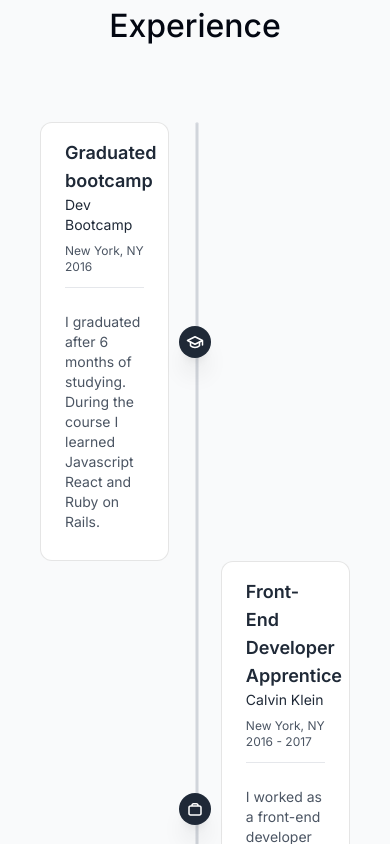
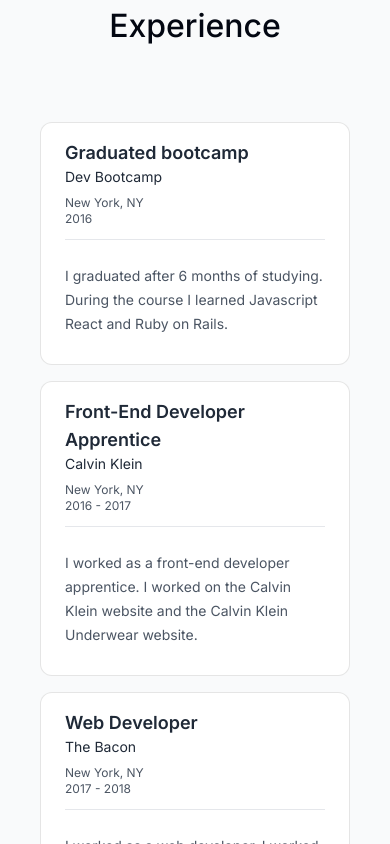
Before and after one commit to Ayaz2589/portfolio-wife, a Next.js app: page / in a window 390 px wide. Shown: the part 3840-4684 px from the top of the page. Built offline with nearby package versions, Linux system fonts and the light colour scheme.

Commit message:
make experience card mobile

```diff
--- a/components/experience/index.tsx
+++ b/components/experience/index.tsx
@@ -5,6 +5,12 @@ import { SectionHeading } from "@/components";
 import { useSectionInView } from "@/hooks";
 import { experiencesData } from "@/lib";
 import { motion } from "framer-motion";
+import {
+  BrowserView,
+  MobileView,
+  isBrowser,
+  isMobile,
+} from "react-device-detect";
 
 const fadeInAnimation = {
   initial: { opacity: 0, y: 100 },
@@ -32,7 +38,7 @@ export default function Experience() {
       <div className="container mx-auto w-full h-full">
         <div className="relative wrap overflow-hidden p-10 h-full">
           <div
-            className="border-2-2 absolute bg-gray-300 h-full border w-1 rounded-full"
+            className="hidden sm:block border-2-2 absolute bg-gray-300 h-full border w-1 rounded-full"
             style={{ left: "49.9%" }}
           ></div>
           {experiencesData.map((data, index) => (
@@ -45,7 +51,6 @@ export default function Experience() {
               viewport={{ once: true }}
               custom={index}
             >
-              <TimelineTick value={data.icon} />
               <TimelineCard value={data} />
             </motion.div>
           ))}
@@ -55,26 +60,23 @@ export default function Experience() {
   );
 }
 
-function TimelineTick({ value }: { value: any }) {
+function TimelineCard({ value }: { value: any }) {
   return (
     <>
-      <div className="order-1 w-5/12"></div>
-      <div className="z-20 flex items-center order-1 bg-gray-800 shadow-xl w-8 h-8 rounded-full">
-        <h1 className="mx-auto font-semibold text-lg text-white">{value}</h1>
+      <div className="order-1 hidden sm:block sm:w-5/12"></div>
+      <div className="z-20 items-center order-1 bg-gray-800 shadow-xl w-8 h-8 rounded-full hidden sm:flex">
+        <h1 className="mx-auto font-semibold text-lg text-white">
+          {value.icon}
+        </h1>
+      </div>
+      <div className="w-full order-1 bg-white border border-black/[0.1] rounded-xl sm:w-5/12 px-6 py-4 text-left min-h-[10rem] text-gray-600 mb-4 sm:mb-0">
+        <h3 className="text-lg text-gray-800 font-semibold">{value.title}</h3>
+        <h4 className="text-sm text-gray-800 mb-2">{value.company}</h4>
+        <p className="text-xs">{value.location}</p>
+        <p className="text-xs">{value.date}</p>
+        <hr className="my-3 h-[1px] border-t-0 bg-gray-200 opacity-100 dark:opacity-50" />
+        <p className="text-sm py-3 leading-6">{value.description}</p>
       </div>
     </>
   );
 }
-
-function TimelineCard({ value }: { value: any }) {
-  return (
-    <div className="order-1 bg-white border border-black/[0.1] rounded-xl w-5/12 px-6 py-4 text-left min-h-[10rem] text-gray-600">
-      <h3 className="text-lg text-gray-800 font-semibold">{value.title}</h3>
-      <h4 className="text-sm text-gray-800 mb-2">{value.company}</h4>
-      <p className="text-xs">{value.location}</p>
-      <p className="text-xs">{value.date}</p>
-      <hr className="my-3 h-[1px] border-t-0 bg-gray-200 opacity-100 dark:opacity-50" />
-      <p className="text-sm py-3">{value.description}</p>
-    </div>
-  );
-}
--- a/package.json
+++ b/package.json
@@ -20,6 +20,7 @@
     "next": "14.0.4",
     "postcss": "8.4.32",
     "react": "18.2.0",
+    "react-device-detect": "^2.2.3",
     "react-dom": "18.2.0",
     "react-icons": "^4.12.0",
     "react-intersection-observer": "^9.5.3",
```
Also changed, not shown: 1 other file (tests, documents, lock files or other folders).
